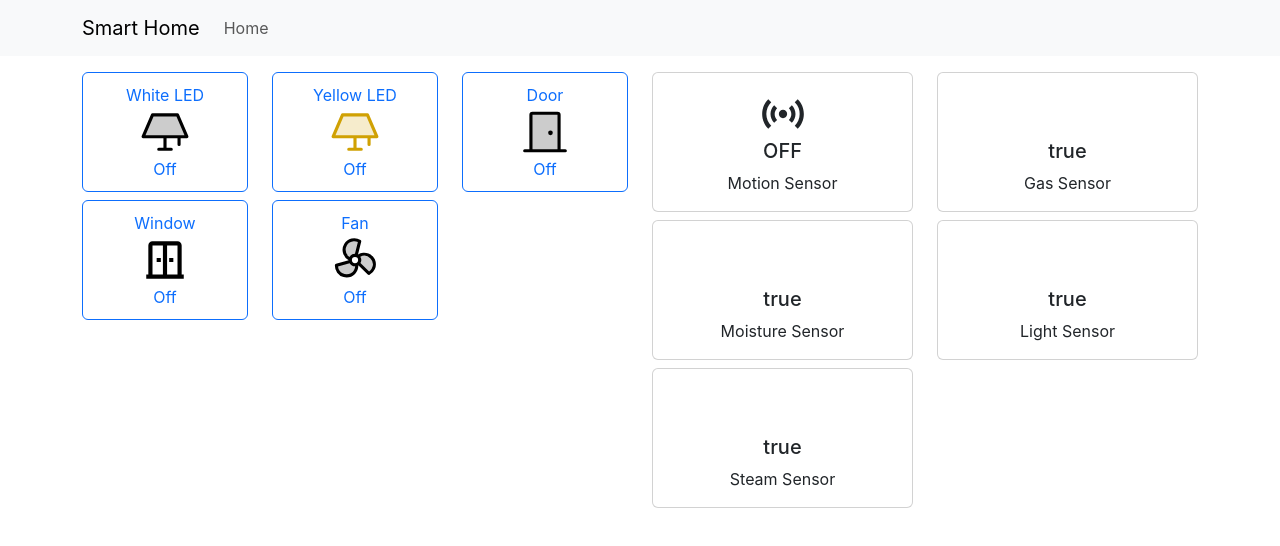
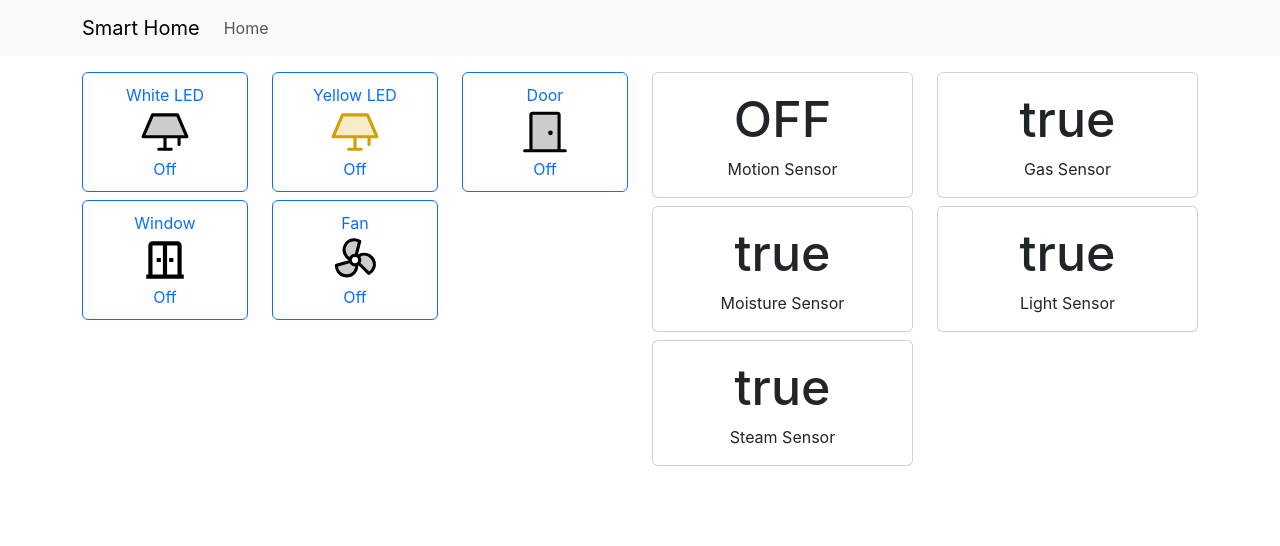
Before and after one commit to Software-Engineering-HKR/web-app, a React (Create React App) app in the folder web-app/: page / in a window 1280 px wide. Shown: the top 546 px of the page. Built offline with nearby package versions, Linux system fonts and the light colour scheme; no server answers.

Commit message:
Sensor Styling

```diff
--- a/web-app/src/component/Sensor.js
+++ b/web-app/src/component/Sensor.js
@@ -1,7 +1,7 @@
 import React, { useContext, useEffect, useState } from 'react'
 
 import Card from 'react-bootstrap/Card';
-import SmartIcons from './SmartIcons';
+// import SmartIcons from './SmartIcons';
 import { SensorContext } from '../context/GlobalState';
 
 
@@ -23,12 +23,13 @@ const Sensor = ({ label, device, disabled }) => {
   }, [device, sensors])
 
   return (
-    <Card className={`mb-2 text-center sensor ${sensorValue ? 'on' : ''} ${disabled ? 'disabled' : ''}`}>
+    <Card className={`mb-2 text-center sensor ${device === "motion" && sensorValue === 1 ? 'on' : ''} ${disabled ? 'disabled' : ''}`}>
       <Card.Body>
-        <SmartIcons device={device} active={sensorValue} />
+        {/* <SmartIcons device={device} active={sensorValue} /> */}
+
         {device === "motion" ?
-          <Card.Title>{sensorValue === 1 ? 'ON' : 'OFF'}</Card.Title>
-          : <Card.Title>{sensorValue ? `${sensorValue}` : '0'}</Card.Title>
+          <Card.Title className="sensor-value" >{sensorValue === 1 ? 'ON' : 'OFF'}</Card.Title>
+          : <Card.Title className="sensor-value">{sensorValue ? `${sensorValue}` : '0'}</Card.Title>
         }
         <Card.Text> {label} </Card.Text>
       </Card.Body>
--- a/web-app/src/css/Sensor.css
+++ b/web-app/src/css/Sensor.css
@@ -2,3 +2,7 @@
     background-color: #0D6EFD;
     color: white;
   }
+
+  .sensor-value {
+    font-size: 50px; /* Example: Change this value to your desired font size */
+  }
--- a/web-app/src/index.js
+++ b/web-app/src/index.js
@@ -4,6 +4,7 @@ import App from './App';
 import 'bootstrap/dist/css/bootstrap.min.css';
 import './css/deviceToggle.css';
 import './css/index.css';
+import './css/sensor.css';
 
 const root = ReactDOM.createRoot(document.getElementById('root'));
 root.render(
```
